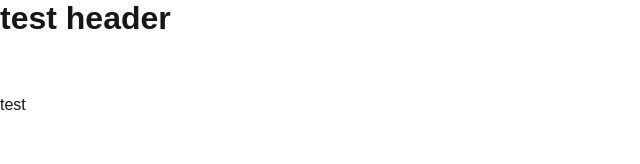
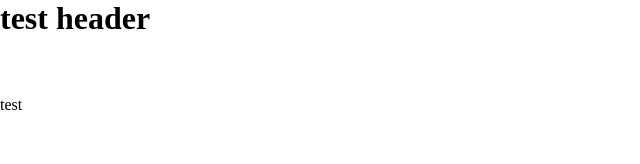
Before and after one commit to gustavocarvalho-ra/NextJs_Desafio_Lacrei_Saude, a Next.js app: page / in a window 1280 px wide. Shown: the top 164 px of the page, without its empty margins (0-640 px from the left). Built offline with nearby package versions, Linux system fonts and the light colour scheme.

Commit message:
feat: add root colors

```diff
--- a/src/app/globals.css
+++ b/src/app/globals.css
@@ -1,42 +1,14 @@
 :root {
   --background: #ffffff;
-  --foreground: #171717;
-}
-
-@media (prefers-color-scheme: dark) {
-  :root {
-    --background: #0a0a0a;
-    --foreground: #ededed;
-  }
-}
-
-html,
-body {
-  max-width: 100vw;
-  overflow-x: hidden;
-}
-
-body {
-  color: var(--foreground);
-  background: var(--background);
-  font-family: Arial, Helvetica, sans-serif;
-  -webkit-font-smoothing: antialiased;
-  -moz-osx-font-smoothing: grayscale;
+  --primary-color: #018762;
+  --primary-title: #131313;
+  --primary-text-color: #404040;
 }
 
 * {
-  box-sizing: border-box;
   padding: 0;
   margin: 0;
+  max-width: 100vw;
+  overflow-x: hidden;
+  box-sizing: border-box;
 }
-
-a {
-  color: inherit;
-  text-decoration: none;
-}
-
-@media (prefers-color-scheme: dark) {
-  html {
-    color-scheme: dark;
-  }
-}
```
